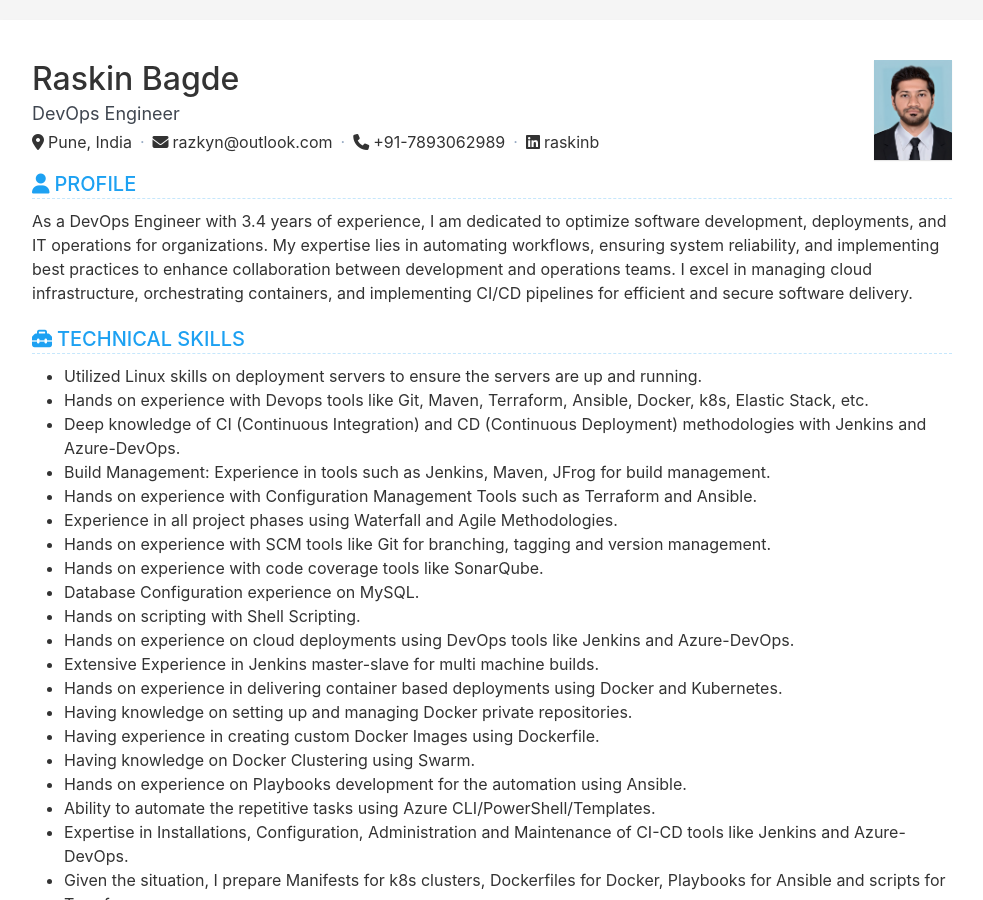
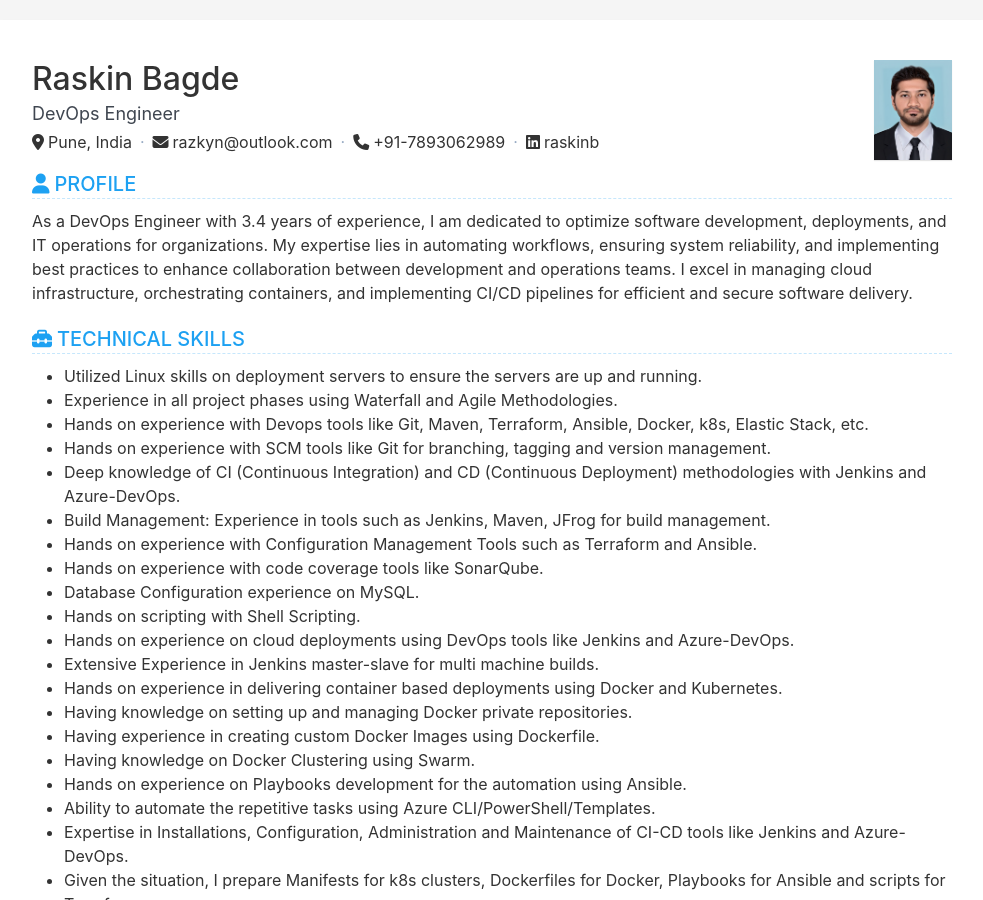
Before and after one commit to Raskinn/Resume, a Jekyll site: the page built from index.html, in a window 1280 px wide and 900 px high. Shown: the whole window, without its empty margins (148-1131 px from the left). Built offline with Jekyll 4.4.1, drawn with Linux system fonts in a browser that asks for light colours; part of the change alters nothing that is shown.

Commit message:
Updated resume

```diff
--- a/_data/data.yml
+++ b/_data/data.yml
@@ -164,12 +164,12 @@ skill:
   title: Technical Skills
   description: |
     + Utilized Linux skills on deployment servers to ensure the servers are up and running.
+    + Experience in all project phases using Waterfall and Agile Methodologies.
     + Hands on experience with Devops tools like Git, Maven, Terraform, Ansible, Docker, k8s, Elastic Stack, etc.
+    + Hands on experience with SCM tools like Git for branching, tagging and version management.
     + Deep knowledge of CI (Continuous Integration) and CD (Continuous Deployment) methodologies with Jenkins and Azure-DevOps.
     + Build Management: Experience in tools such as Jenkins, Maven, JFrog for build management.
     + Hands on experience with Configuration Management Tools such as Terraform and Ansible.
-    + Experience in all project phases using Waterfall and Agile Methodologies.
-    + Hands on experience with SCM tools like Git for branching, tagging and version management.
     + Hands on experience with code coverage tools like SonarQube.
     + Database Configuration experience on MySQL.
     + Hands on scripting with Shell Scripting.
```
